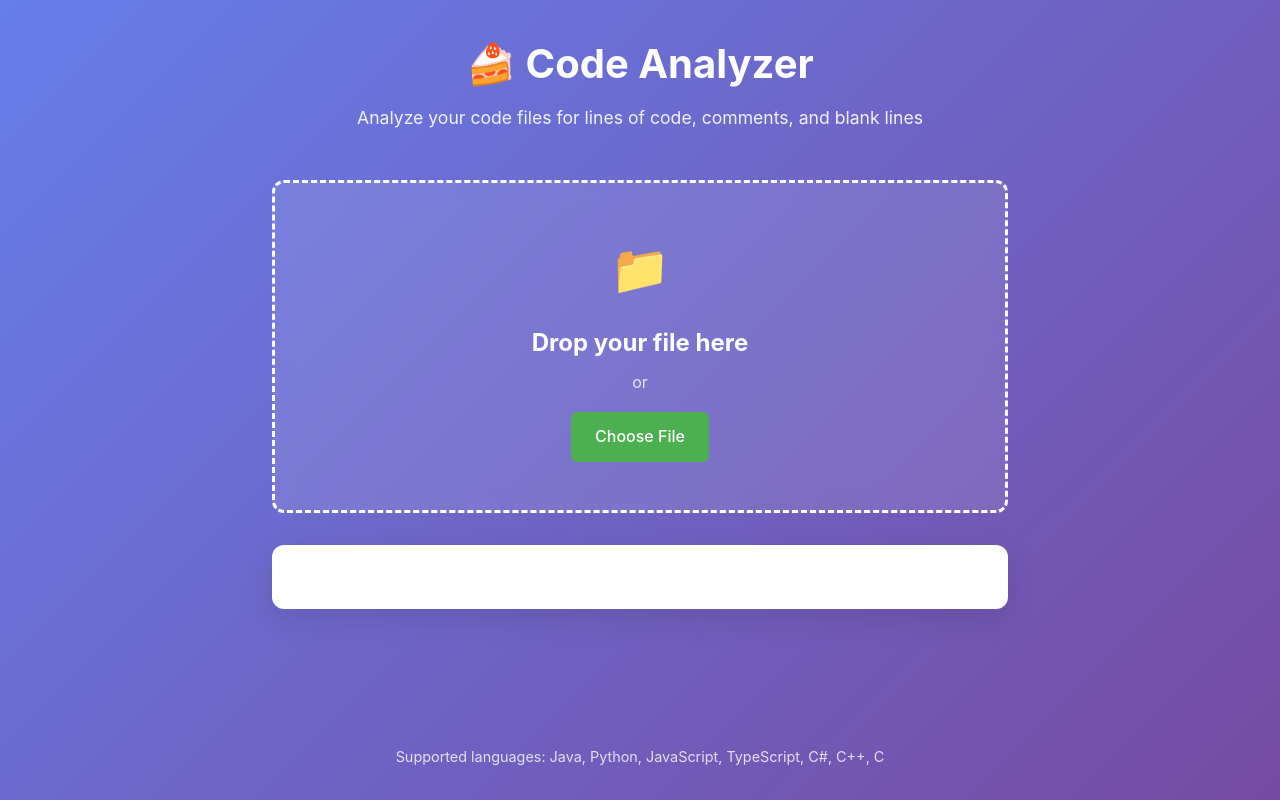
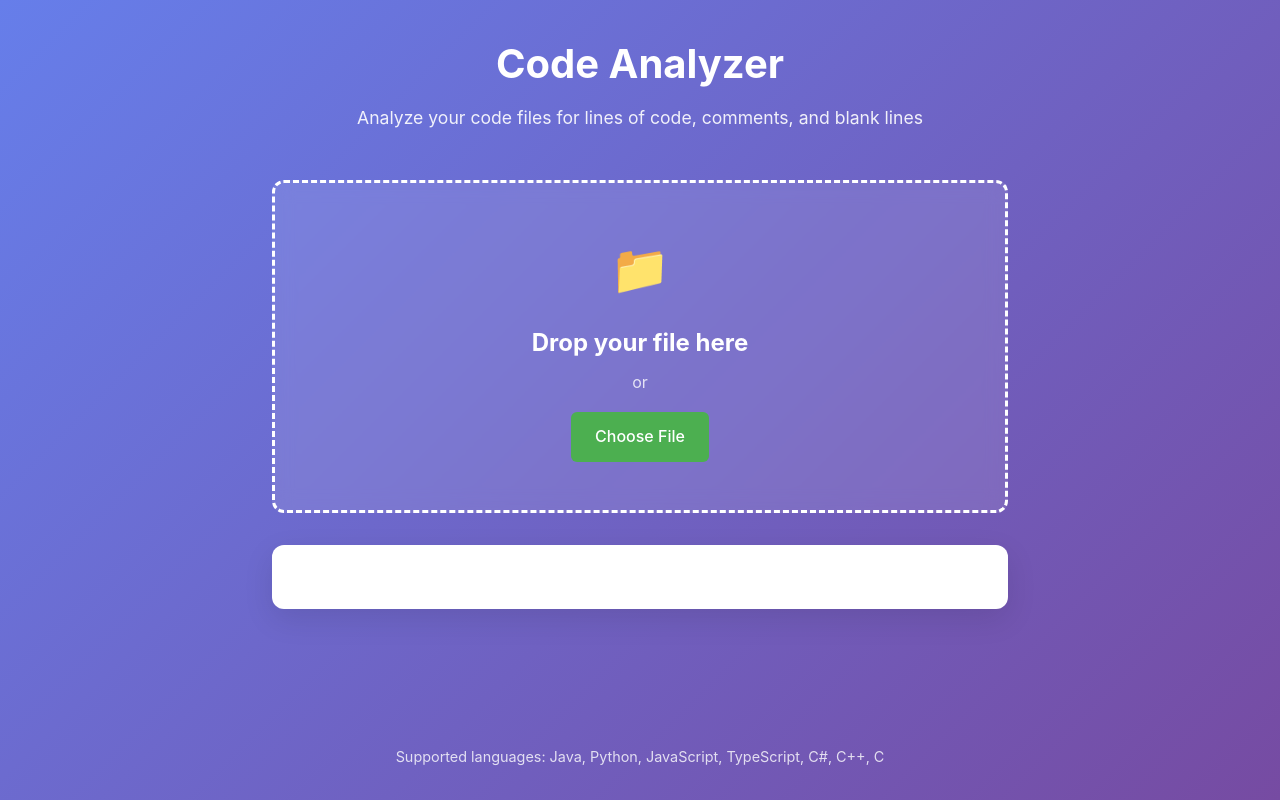
Before and after one commit to prateekdub/Code-Analyzer, a website with bundled scripts: page index.html in a window 1280 px wide. Built offline with nearby package versions, Linux system fonts and the light colour scheme.

Commit message:
readme file changes

```diff
--- a/index.html
+++ b/index.html
@@ -9,7 +9,7 @@
 <body>
   <div class="container">
     <header>
-      <h1>🍰 Code Analyzer</h1>
+      <h1>Code Analyzer</h1>
       <p>Analyze your code files for lines of code, comments, and blank lines</p>
     </header>
 
```
Also changed, not shown: README.md.
